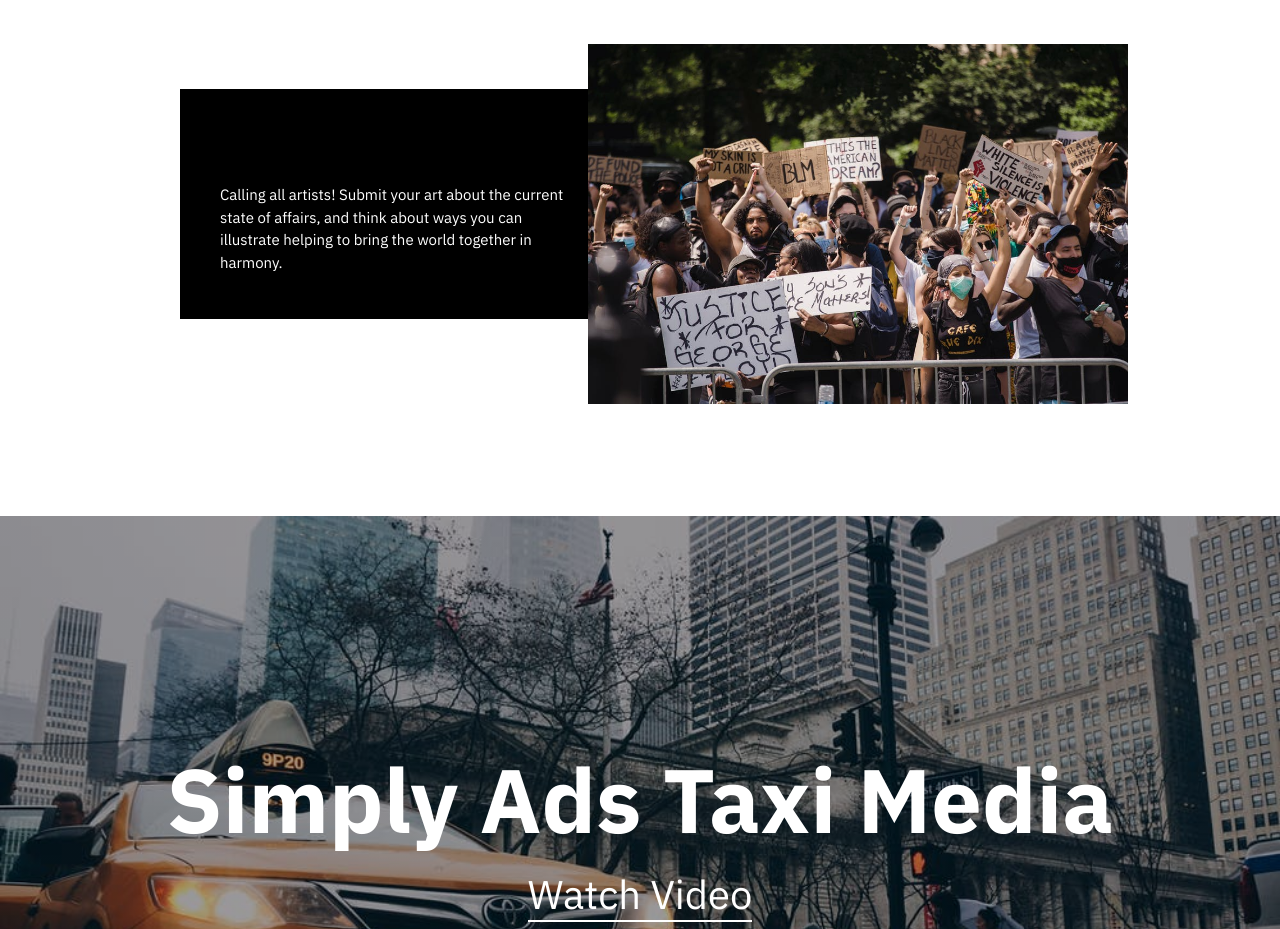
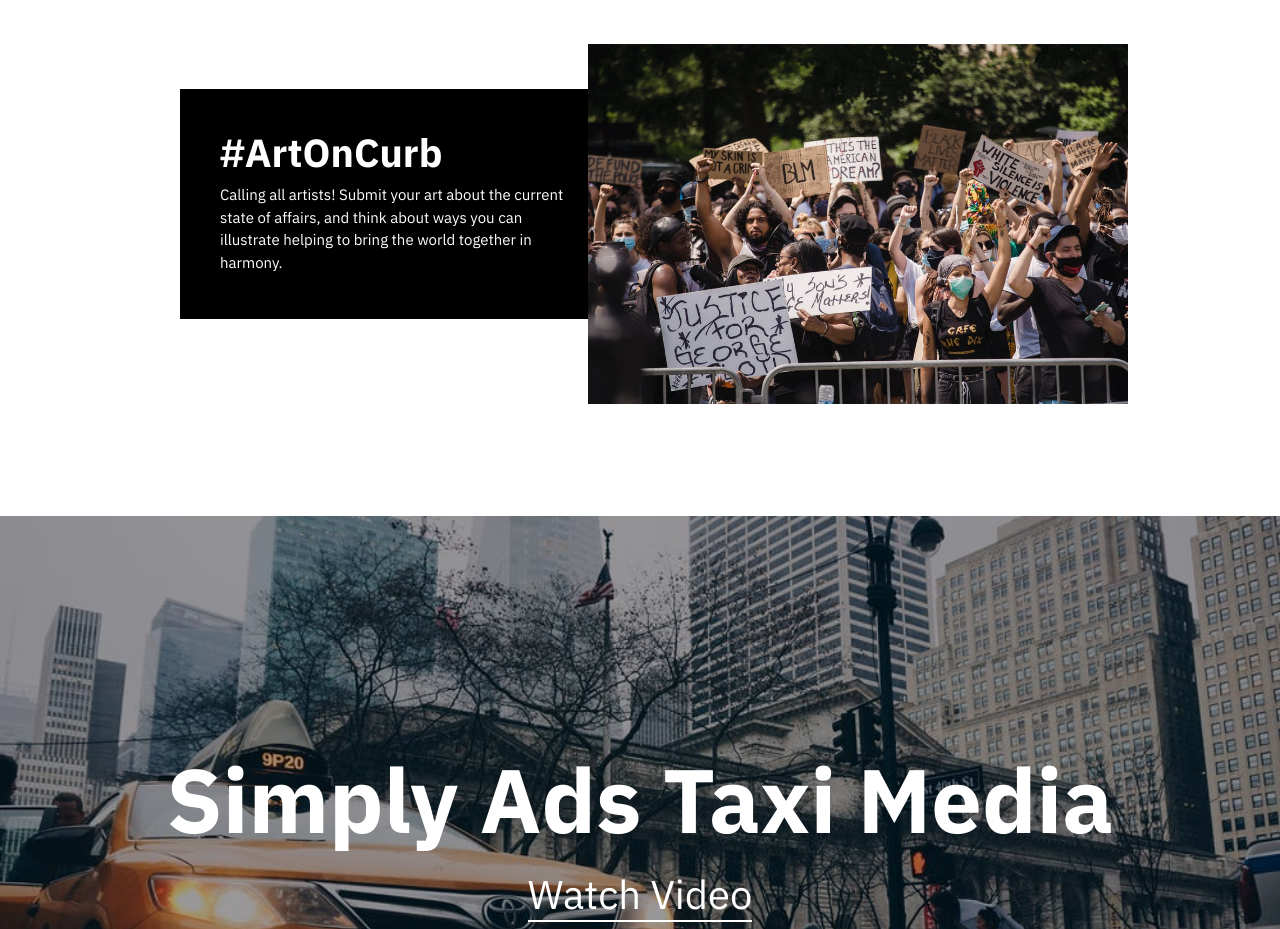
Before and after one commit to Horpey/qarooh-site, a plain HTML site: page index.html in a window 1280 px wide. Shown: the part 1300-2229 px from the top of the page. Drawn offline with Linux system fonts and the light colour scheme; some packages are replaced by stand-ins of ours.

Commit message:
add change

```diff
--- a/index.html
+++ b/index.html
@@ -95,7 +95,7 @@
         <div class="row justify-content-end">
           <div class="col-md-5">
             <div class="featurr">
-              <h2 class="font-weight-bold mt-0 mb-2">#ArtOnCurb</h2>
+              <h2 class="font-weight-bold mt-0 mb-2 text-white">#ArtOnCurb</h2>
               <p>Calling all artists! Submit your art about the current state of affairs, and think about ways you can
                 illustrate helping to bring the world together in harmony.</p>
             </div>
```
